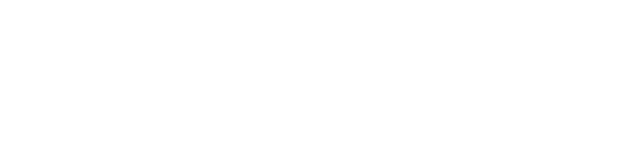
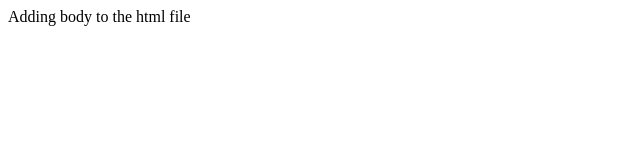
Before and after one commit to kashyapchimatapu/movieflix, a plain HTML site: page index.html in a window 1280 px wide. Shown: the whole page, without its empty margins (0-640 px from the left). Drawn offline with Linux system fonts and the light colour scheme.

Commit message:
fix(initial-commit): fix the html body

```diff
--- a/index.html
+++ b/index.html
@@ -4,7 +4,7 @@
 
     </head>
     <body>
-
+        Adding body to the html file
     </body>
 
 </html>
```
